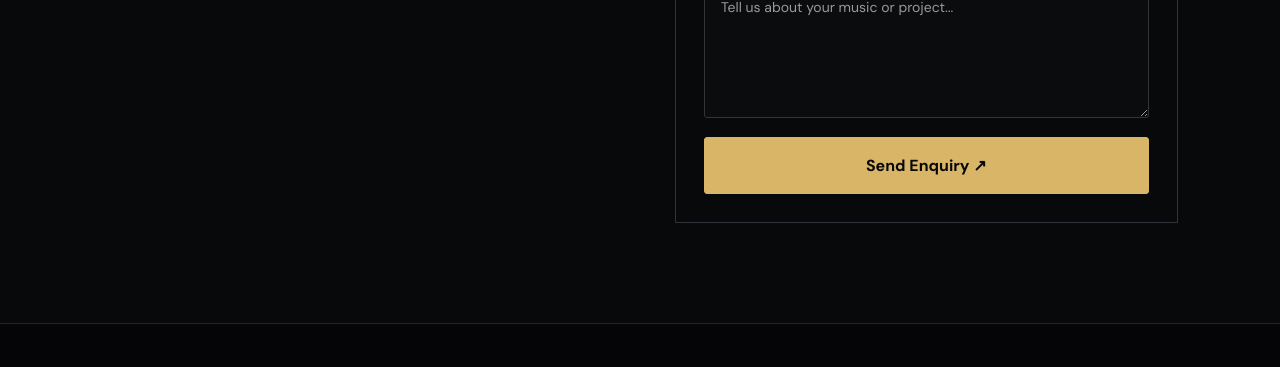
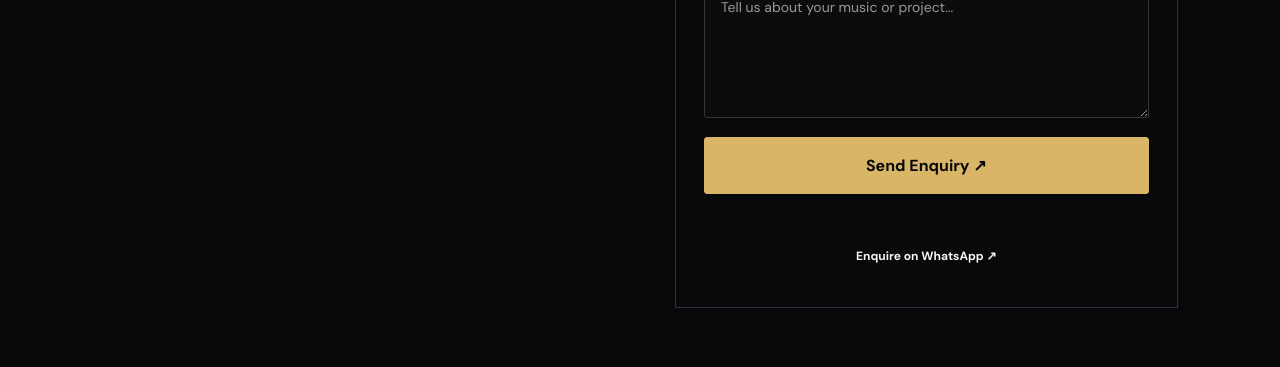
Before and after one commit to kaswanajay743-blip/tunepulse-digital-website--, a plain HTML site: page index.html in a window 1280 px wide. Shown: the part 3023-3390 px from the top of the page. Drawn offline with Linux system fonts and the light colour scheme.

Commit message:
Update index.html

```diff
--- a/index.html
+++ b/index.html
@@ -84,6 +84,15 @@
       <button class="button primary full" type="submit">
         Send Enquiry ↗
       </button>
+
+<a
+  class="button full whatsapp-enquiry"
+  href="https://wa.me/917229818191?text=Hello%20TunePulse%20Digital%2C%20I%20want%20to%20enquire%20about%20your%20music%20services."
+  target="_blank"
+  rel="noopener"
+>
+  Enquire on WhatsApp ↗
+</a>
 
     </form>
   </div>
```
